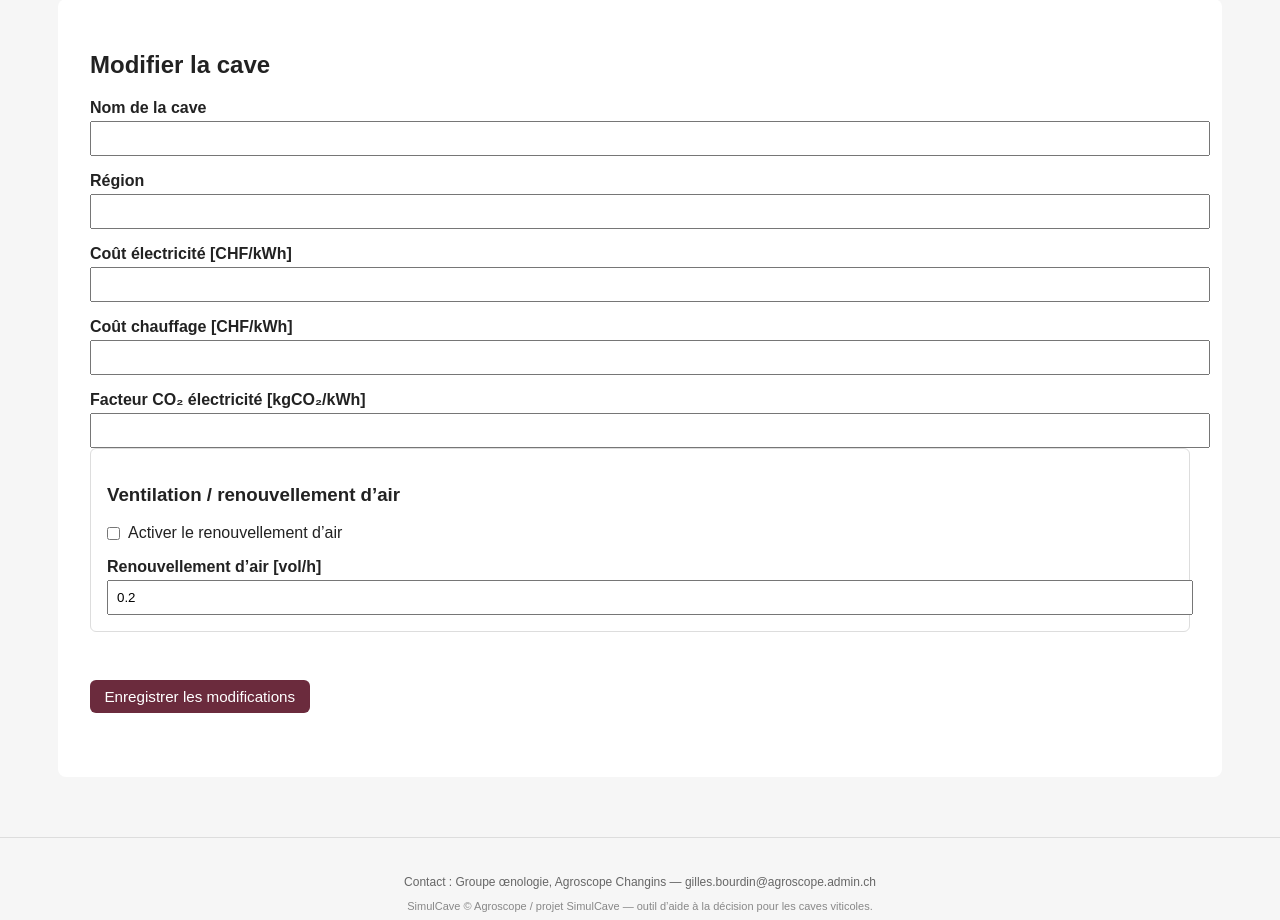
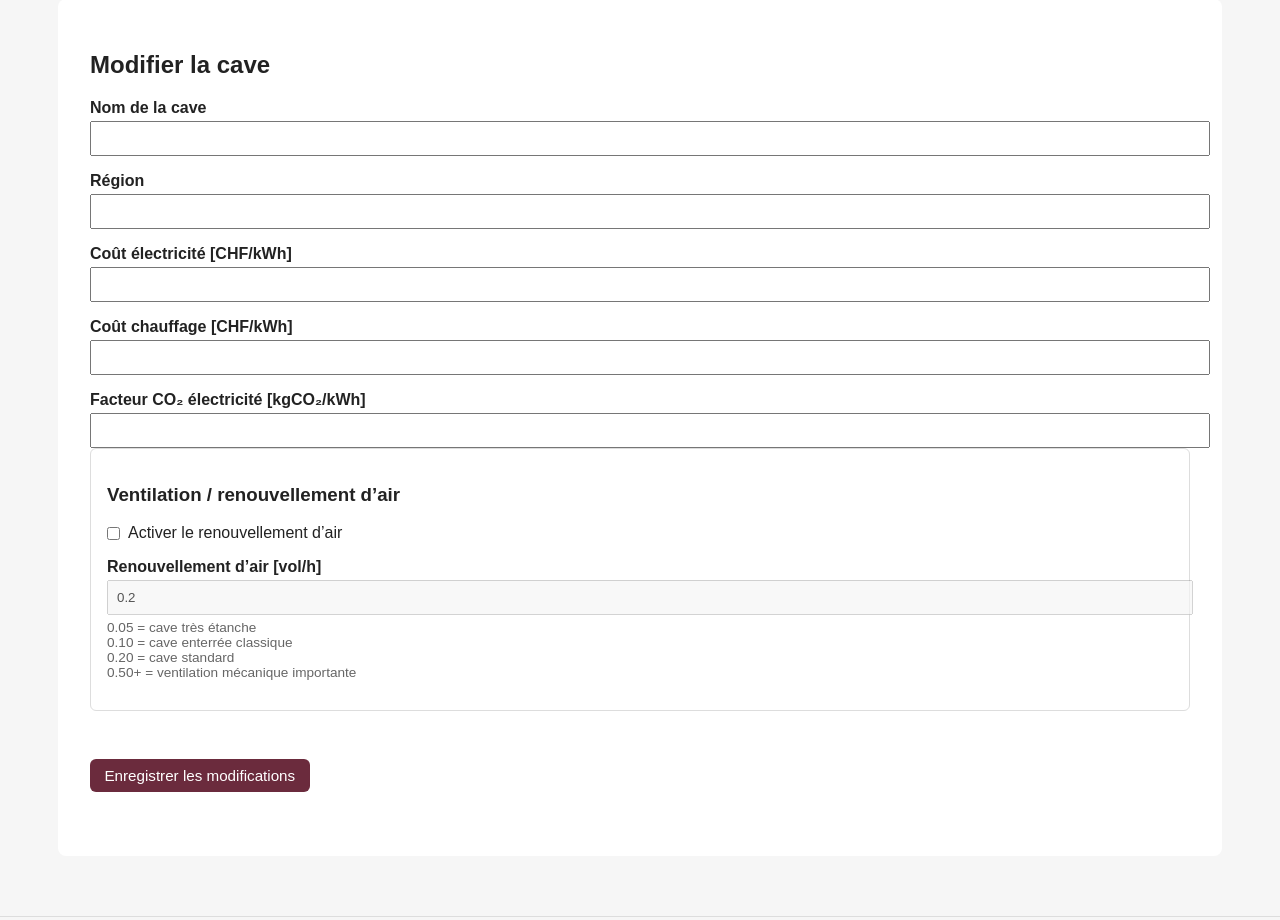
Before and after one commit to gilloubourdin-lgtm/simulcave, a FastAPI app: template app/templates/cave_edit.html in a window 1280 px wide. Shown: the part 128-1048 px from the top of the page. Run offline with FastAPI, Linux system fonts and the light colour scheme; the template is opened without the code that fills it, so the values that code supplies are empty.

Commit message:
Modify ventilation settings

```diff
--- a/app/templates/cave_edit.html
+++ b/app/templates/cave_edit.html
@@ -51,11 +51,20 @@
         </label>
 
         <label>Renouvellement d’air [vol/h]</label>
-        <input type="number"
-            step="0.01"
-            min="0"
-            name="ventilation_rate_ach"
-            value="{{ cave.ventilation_rate_ach or 0.2 }}">
+            <input type="number"
+                   step="0.01"
+                   min="0"
+                   name="ventilation_rate_ach"
+                   value="{{ cave.ventilation_rate_ach or 0.2 }}"
+                   {% if not cave.ventilation_enabled %}disabled{% endif %}
+                   id="ventilation_rate_ach">
+
+            <p class="help-text">
+            0.05 = cave très étanche<br>
+            0.10 = cave enterrée classique<br>
+            0.20 = cave standard<br>
+            0.50+ = ventilation mécanique importante
+            </p>
     </section>
 
     <button type="submit">
@@ -63,5 +72,24 @@
     </button>
 
 </form>
+<script>
+const ventilationCheckbox = document.querySelector(
+    'input[name="ventilation_enabled"]'
+);
 
+const ventilationInput = document.getElementById(
+    "ventilation_rate_ach"
+);
+
+function updateVentilationField() {
+    ventilationInput.disabled = !ventilationCheckbox.checked;
+}
+
+ventilationCheckbox.addEventListener(
+    "change",
+    updateVentilationField
+);
+
+updateVentilationField();
+</script>
 {% endblock %}
--- a/static/style.css
+++ b/static/style.css
@@ -297,3 +297,9 @@ canvas {
   width: auto;
   margin: 0;
 }
+
+.help-text {
+  font-size: 0.85rem;
+  color: #666;
+  margin-top: 0.3rem;
+}
```
Also changed, not shown: 1 other file.
